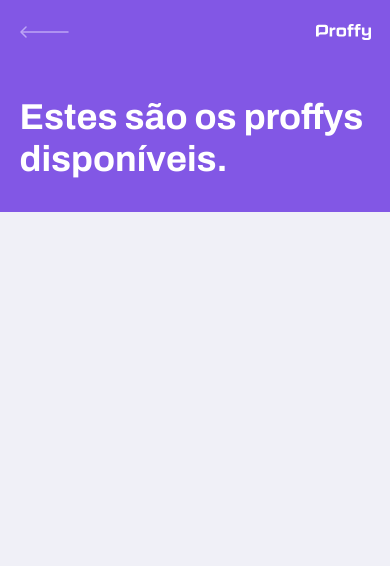
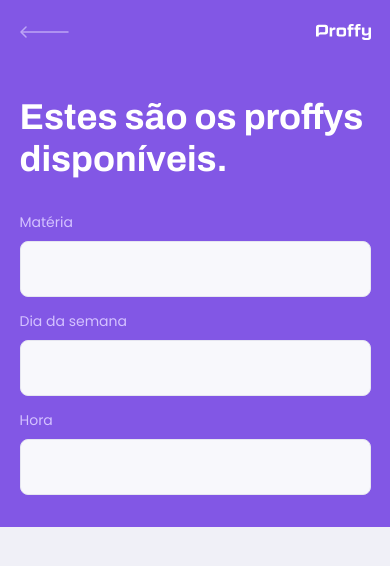
Before and after one commit to Gui-dev/proffy, a React (Create React App) app in the folder web/: page /study in a window 390 px wide. Shown: the top 566 px of the page. Built offline with nearby package versions, Linux system fonts and the light colour scheme.

Commit message:
refactor: add style responsive

```diff
--- a/web/src/components/PageHeader/index.tsx
+++ b/web/src/components/PageHeader/index.tsx
@@ -10,7 +10,7 @@ interface PageHeaderProps {
   title: string
 }
 
-export const PageHeader: React.FC<PageHeaderProps> = ({ title }) => {
+export const PageHeader: React.FC<PageHeaderProps> = ({ children, title }) => {
 
   return (
     <Header>
@@ -23,6 +23,7 @@ export const PageHeader: React.FC<PageHeaderProps> = ({ title }) => {
 
       <HeaderContent>
         <strong>{ title }</strong>
+        { children }
       </HeaderContent>
 
     </Header>
--- a/web/src/components/PageHeader/style.ts
+++ b/web/src/components/PageHeader/style.ts
@@ -4,6 +4,10 @@ export const Header = styled.header`
   display: flex;
   flex-direction: column;
   background-color: var(--color-primary);
+
+  @media (min-width: 700px) {
+    height: 30.4rem;
+  }
 `
 
 export const HeaderContainer = styled.div`
@@ -27,6 +31,10 @@ export const HeaderContainer = styled.div`
   > img {
     height: 1.6rem;
   }
+
+  @media (min-width: 700px) {
+    max-width: 110rem;
+  }
 `
 
 export const HeaderContent = styled.div`
@@ -41,4 +49,19 @@ export const HeaderContent = styled.div`
     line-height: 4.2rem;
     color: var(--color-title-in-primary);
   }
+
+  @media (min-width: 700px) {
+    display: flex;
+    flex: 1;
+    flex-direction: column;
+    align-items: flex-start;
+    justify-content: center;
+    max-width: 74rem;
+    margin: 0 auto;
+    padding-bottom: 4.8rem;
+
+    strong {
+      max-width: 35rem;
+    }
+  }
 `
```
